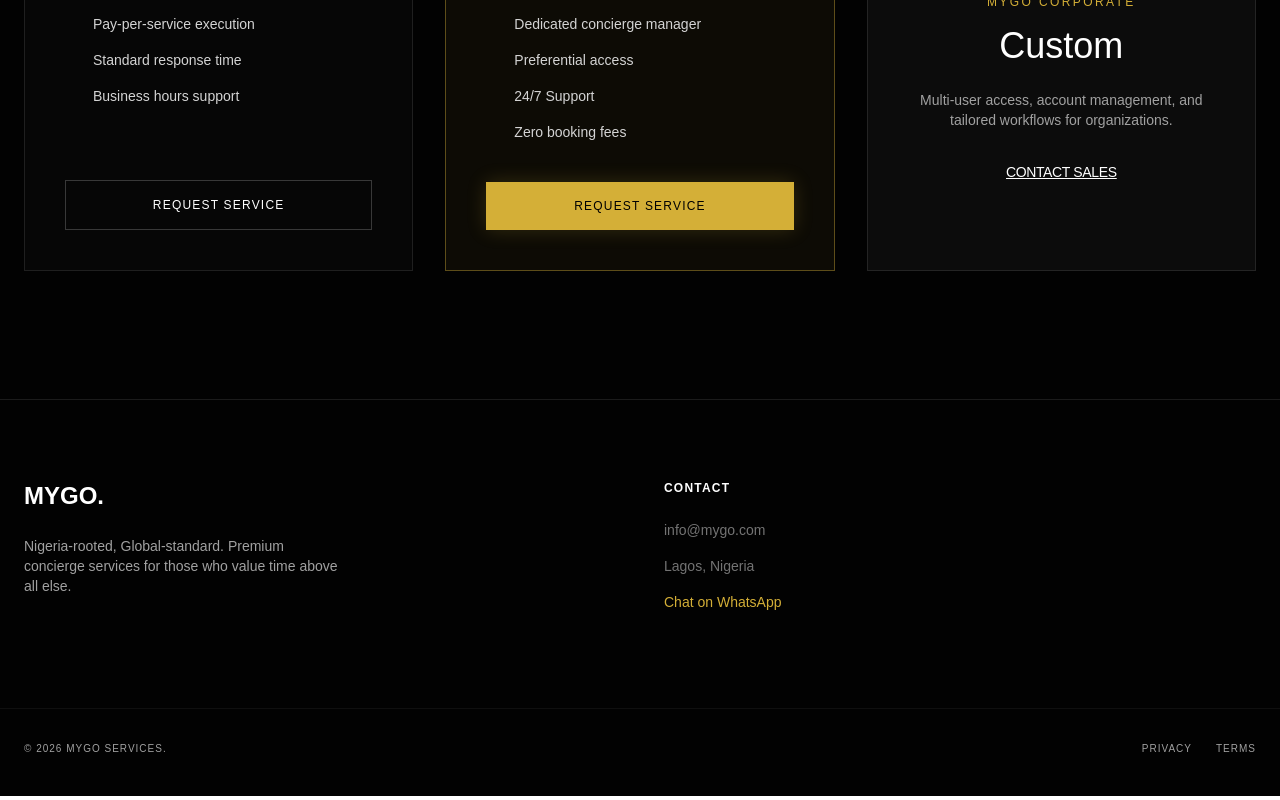
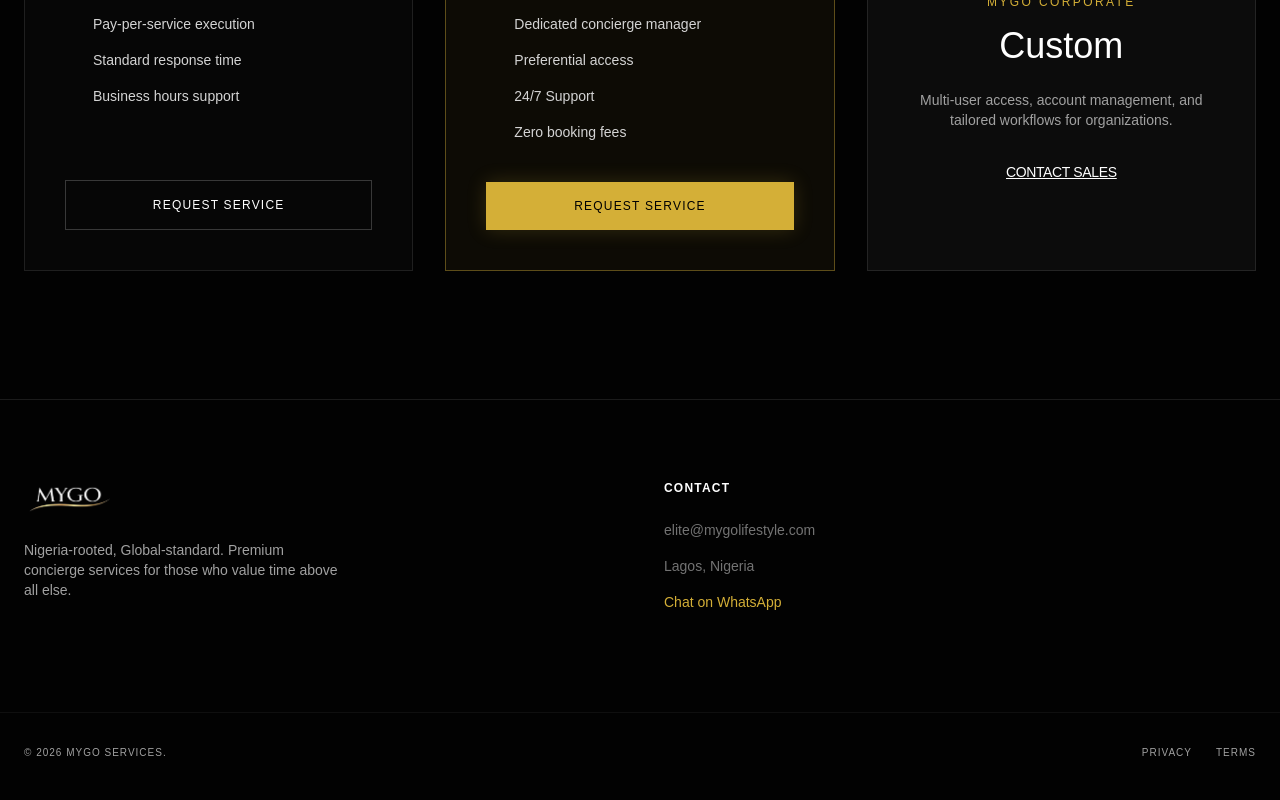
Before and after one commit to paul1029-ife/mygo, a Next.js app: page / in a window 1280 px wide. Shown: the part 3719-4519 px from the top of the page. Built offline with nearby package versions, Linux system fonts and the light colour scheme; some icons are missing; a web font is replaced by a local one.

Commit message:
refactor: Update email and footer logo.

```diff
--- a/app/request/page.tsx
+++ b/app/request/page.tsx
@@ -11,19 +11,18 @@
   WhatsappIcon,
   AlertCircleIcon,
 } from "hugeicons-react";
+import Footer from "@/components/Footer";
 
 // --- CONFIGURATION ---
 const CONTACT_EMAIL = "elite@mygolifestyle.com";
 const PHONE_LINK = "tel:+2348182124686";
 
-// WhatsApp Configuration
 const WA_NUMBER = "2348182124686";
 const WA_MESSAGE =
   "Hey, I want to make a request for ______. What are the details?";
-const WHATSAPP_LINK = `https://wa.me/${WA_NUMBER}?text=${encodeURIComponent(
+export const WHATSAPP_LINK = `https://wa.me/${WA_NUMBER}?text=${encodeURIComponent(
   WA_MESSAGE
 )}`;
-// ---------------------
 
 type TabType = "essential" | "premium" | "corporate";
 
@@ -465,25 +464,7 @@
         )}
       </AnimatePresence>
 
-      <footer className="pt-14 pb-10 border-t border-white/10 bg-[#020202]">
-        <div className="max-w-350 mx-auto px-6 flex flex-col md:flex-row justify-between items-center opacity-40 hover:opacity-100 transition-opacity duration-500">
-          <div className="text-neutral-500 text-xs tracking-widest uppercase">
-            © 2026 MYGO Services.
-          </div>
-          <div className="flex gap-6 mt-4 md:mt-0">
-            <Globe02Icon
-              size={16}
-              className="text-neutral-500 cursor-pointer hover:text-[#D4AF37] transition-colors"
-            />
-            <a href={`mailto:${CONTACT_EMAIL}`} aria-label="Send us an email">
-              <Mail01Icon
-                size={16}
-                className="text-neutral-500 cursor-pointer hover:text-[#D4AF37] transition-colors"
-              />
-            </a>
-          </div>
-        </div>
-      </footer>
+      <Footer />
     </main>
   );
 }
--- a/components/Footer.tsx
+++ b/components/Footer.tsx
@@ -1,13 +1,19 @@
 import Link from "next/link";
+import Image from "next/image";
+import { WHATSAPP_LINK } from "@/app/request/page";
 
 export default function Footer() {
   return (
     <footer className="pt-20 pb-10 border-t border-white/10 bg-[#020202]">
       <div className="max-w-350 mx-auto px-6 grid grid-cols-1 md:grid-cols-4 gap-12 mb-20">
         <div className="col-span-1 md:col-span-2">
-          <h3 className="text-2xl font-sans font-bold text-white mb-6">
-            MYGO.
-          </h3>
+          <Image
+            src="/logo-black.png"
+            width={90}
+            height={20}
+            alt="logo-image"
+            className=""
+          />
           <p className="text-neutral-400 text-sm max-w-xs mb-8 mt-6">
             Nigeria-rooted, Global-standard. Premium concierge services for
             those who value time above all else.
@@ -18,10 +24,12 @@
             Contact
           </h5>
           <ul className="space-y-4 text-sm text-neutral-500">
-            <li>info@mygo.com</li>
+            <li>elite@mygolifestyle.com</li>
             <li>Lagos, Nigeria</li>
             <li className="text-[#D4AF37] cursor-pointer hover:underline">
-              Chat on WhatsApp
+              <a href={WHATSAPP_LINK} target="_blank">
+                Chat on WhatsApp
+              </a>
             </li>
           </ul>
         </div>
```
